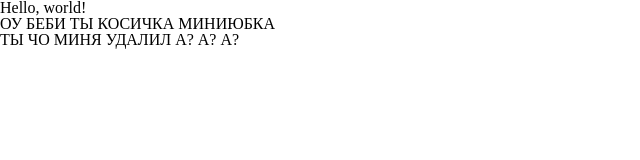
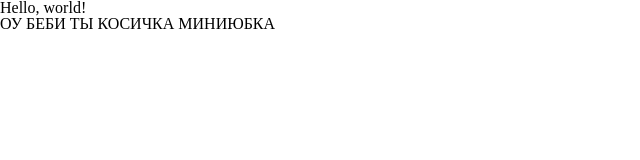
Before and after one commit to MrMiha/git-project, a plain HTML site: page index.html in a window 1280 px wide. Shown: the whole page, without its empty margins (0-640 px from the left). Drawn offline with nearby package versions, Linux system fonts and the light colour scheme.

Commit message:
Revert "YA POBEDIL"
This reverts commit e2def55e0e23f3cb710e6b561f9d728d8f61568e.

```diff
--- a/index.html
+++ b/index.html
@@ -20,7 +20,6 @@
   <body>
     <h1>Hello, world!</h1>
     <h2>ОУ БЕБИ ТЫ КОСИЧКА МИНИЮБКА</h2>
-    <H3> ТЫ ЧО МИНЯ УДАЛИЛ А? А? А?</H3>
     <!-- jQuery (necessary for Bootstrap's JavaScript plugins) -->
     <script src="https://ajax.googleapis.com/ajax/libs/jquery/1.12.4/jquery.min.js"></script>
     <!-- Include all compiled plugins (below), or include individual files as needed -->
```
